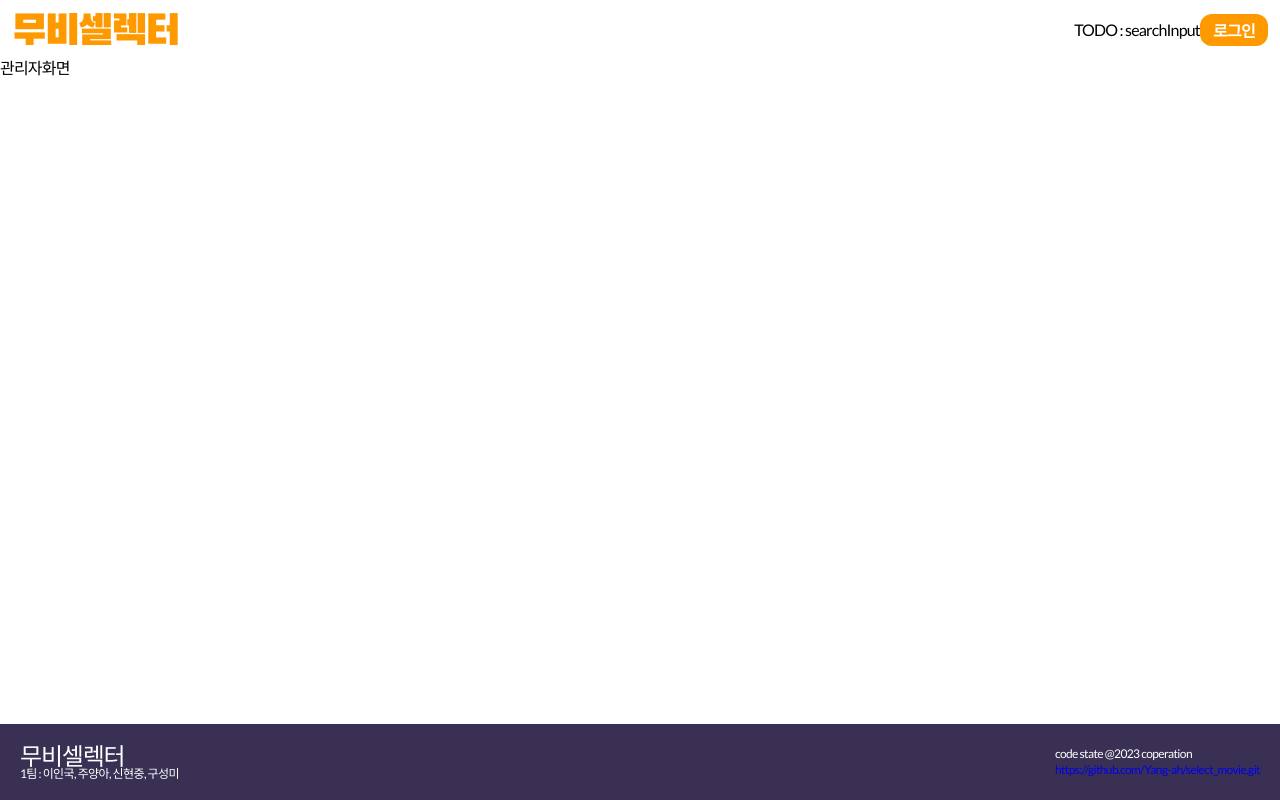
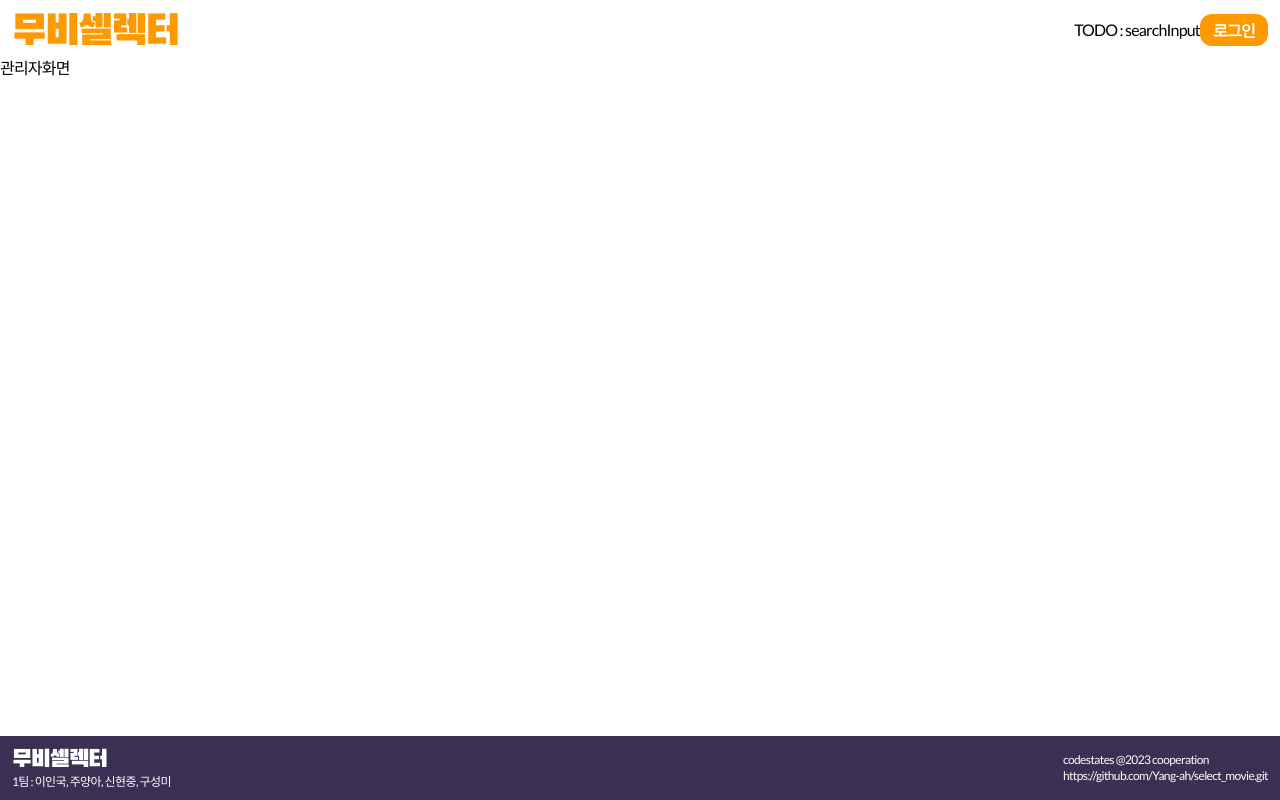
Before and after one commit to Yang-ah/select_movie, a React (Create React App) app: page /bo in a window 1280 px wide. Built offline with nearby package versions, Linux system fonts and the light colour scheme.

Commit message:
feature(Layout:footer)

```diff
--- a/src/components/Layout/footer.js
+++ b/src/components/Layout/footer.js
@@ -3,18 +3,18 @@ import styles from "./footer.module.scss";
 
 const Footer = () => {
   return (
-    <section className={styles.footerBody}>
-      <div className={styles.footerName}>
-        <h1>무비셀렉터</h1>
-        <h2>1팀 : 이인국, 주양아, 신현중, 구성미</h2>
+    <footer className={styles.wrap}>
+      <div className={styles.left}>
+        <p>무비셀렉터</p>
+        <p>1팀 : 이인국, 주양아, 신현중, 구성미</p>
       </div>
-      <div className={styles.footerInfo}>
-        <p>code state @2023 coperation</p>
+      <div className={styles.right}>
+        <p>codestates @2023 cooperation</p>
         <a href="https://github.com/Yang-ah/select_movie.git">
           https://github.com/Yang-ah/select_movie.git
         </a>
       </div>
-    </section>
+    </footer>
   );
 };
 
--- a/src/components/Layout/footer.module.scss
+++ b/src/components/Layout/footer.module.scss
@@ -1,45 +1,30 @@
-@use "../../styles/constants/" as c;
+@use "../../styles/constants" as c;
+@use "../../styles/mixins" as m;
 
-.footerBody {
+.wrap {
+  @include m.flex(space-between);
   position: fixed;
-  bottom: 0px;
   width: 100%;
-
-  display: flex;
-  align-items: center;
-
-  padding: 10px;
-  height: auto;
+  bottom: 0;
+  padding: 12px;
+  font-size: 12px;
   background-color: c.$C_FOOTER;
   color: c.$C_WHITE;
 
-  .footerName {
-    flex-grow: 1;
-    display: inline-block;
-    vertical-align: middle;
-    padding: 10px;
-    height: auto;
-
-    > h1 {
-      font-size: 24px;
-    }
-    > h2 {
-      font-size: 12px;
+  > div {
+    > p:first-of-type {
+      margin-bottom: 4px;
     }
   }
 
-  .footerInfo {
-    display: inline-block;
-    vertical-align: middle;
-    padding: 10px;
-    height: auto;
-
-    > p {
-      font-size: 12px;
-    }
-    > a {
-      font-size: 12px;
-      text-decoration-line: none;
+  .left {
+    > p:first-of-type {
+      font-size: 24px;
+      font-family: "Black Han Sans";
     }
   }
+
+  a {
+    color: white;
+  }
 }
```
